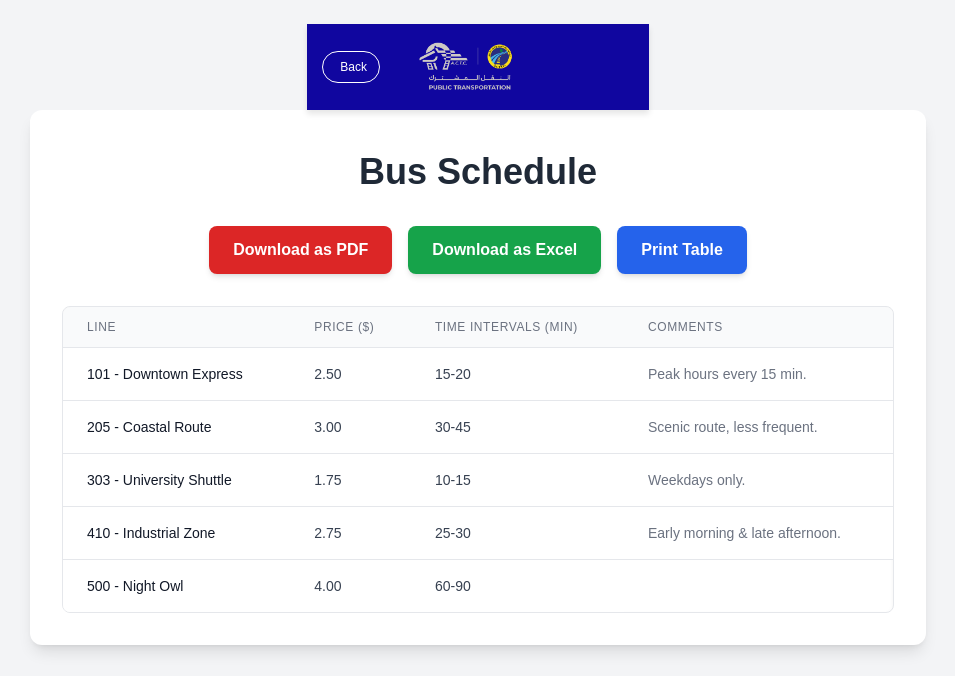
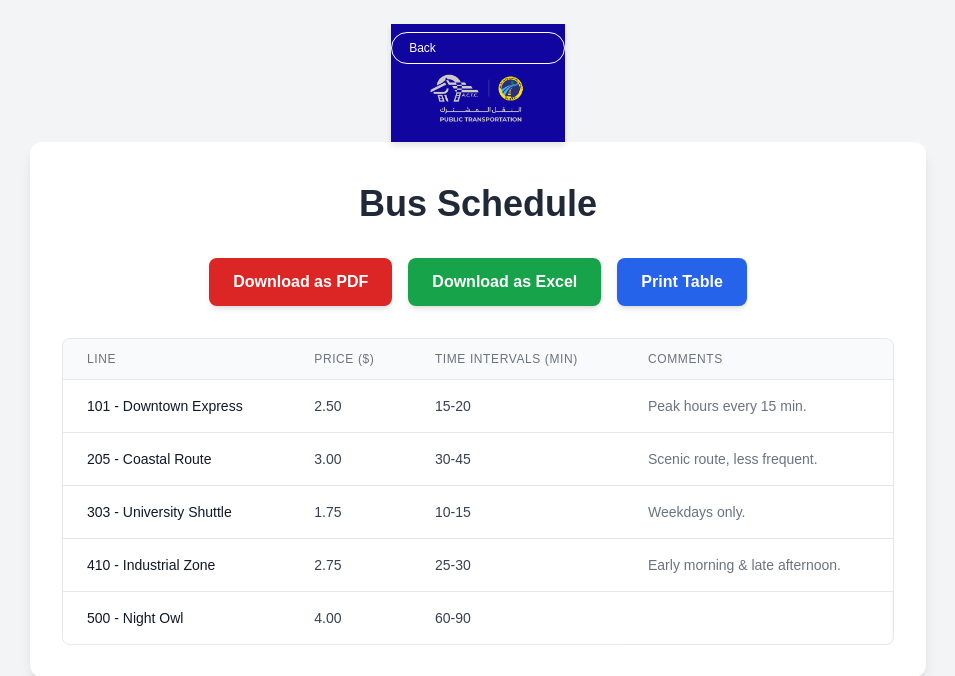
Before and after one commit to MauriceB006/NFA021_PROJECT, a PHP site: page /timetable.php in a window 1280 px wide. Shown: the top 676 px of the page, without its empty margins (122-1077 px from the left). Run offline with PHP 8.4, Linux system fonts and the light colour scheme; some libraries are stand-ins or nearby versions.

Commit message:
Update timetable.php

```diff
--- a/timetable.php
+++ b/timetable.php
@@ -139,7 +139,7 @@
 </head>
 
    <header class="header">
-        <div class="header-content">
+        <div>
             <a href="../indexV51.php" class="back-button">
                 <i class="fas fa-chevron-left"></i> Back
             </a>
```
